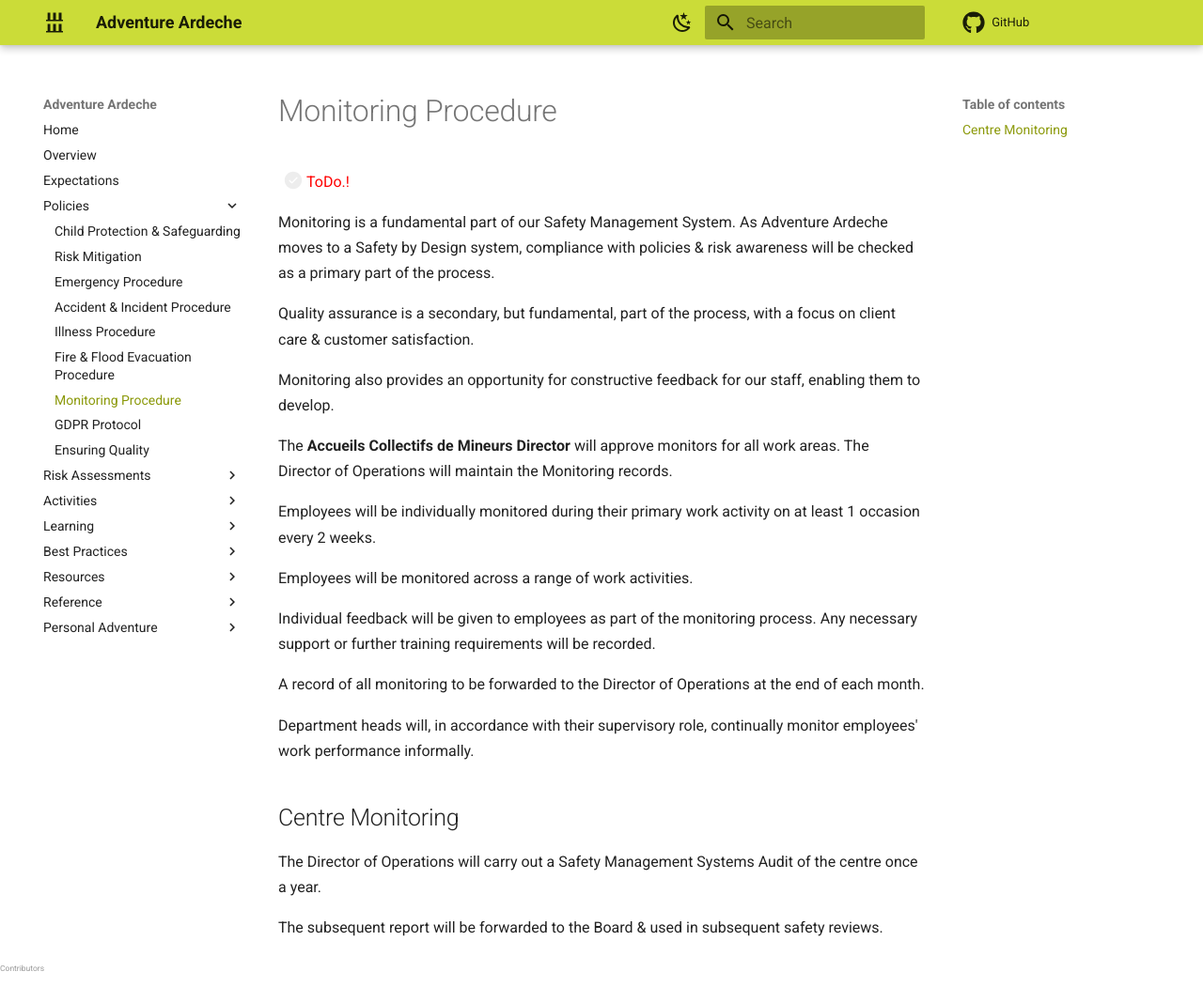
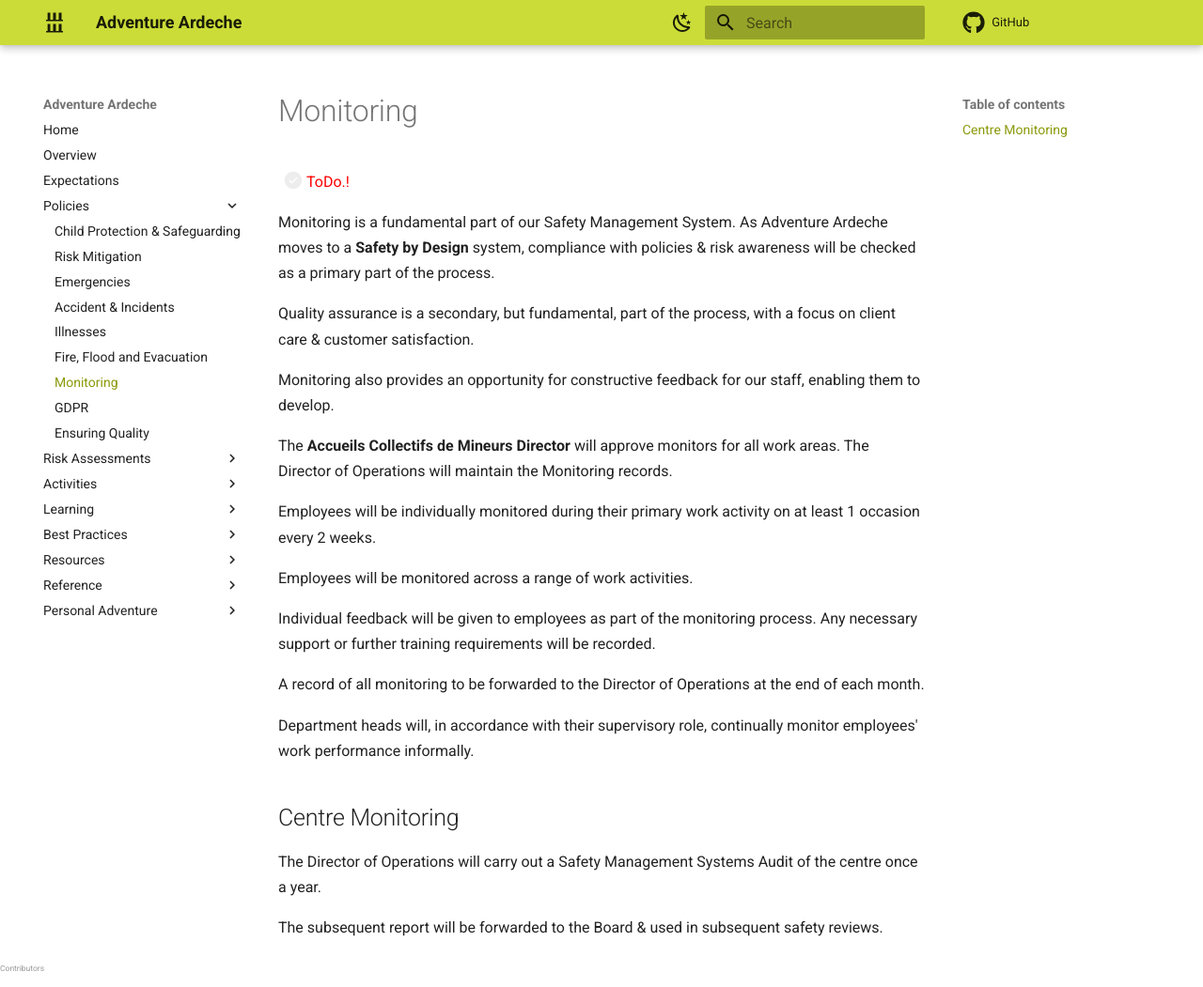
Before and after one commit to Matt-Adventure-Ardeche/staffhandbook, an MkDocs documentation site: the page built from docs/policies/monitoring.md, in a window 1280 px wide and 1051 px high. Shown: the whole window at 94% size. Built offline with MkDocs 1.6.1 and Material for MkDocs 9.7.7, drawn with Linux system fonts in a browser that asks for light colours; comment, search, counter and statistics services are not loaded.

Commit message:
update policeis

```diff
--- a/docs/policies/accidentsincidents.md
+++ b/docs/policies/accidentsincidents.md
@@ -1,4 +1,4 @@
-# Accident & Incident Procedure
+# Accident & Incidents
 
 - [ ] <span style="color:red">ToDo.!</span>
 
--- a/docs/policies/emergency.md
+++ b/docs/policies/emergency.md
@@ -1,4 +1,4 @@
-# Emergency Procedure
+# Emergencies
 
 - [ ] <span style="color:red">ToDo.!</span>
 
--- a/docs/policies/fireflood.md
+++ b/docs/policies/fireflood.md
@@ -1,4 +1,4 @@
-# Fire & Flood Evacuation Procedure
+# Fire, Flood and Evacuation
 
 - [ ] <span style="color:red">ToDo.!</span>
 
--- a/docs/policies/gdpr.md
+++ b/docs/policies/gdpr.md
@@ -1,4 +1,4 @@
-# GDPR Protocol
+# GDPR
 
 - [ ] <span style="color:red">ToDo.!</span>
 
--- a/docs/policies/illness.md
+++ b/docs/policies/illness.md
@@ -1,4 +1,4 @@
-# Illness Procedure
+# Illnesses
 
 - [ ] <span style="color:red">ToDo.!</span>
 
--- a/docs/policies/monitoring.md
+++ b/docs/policies/monitoring.md
@@ -1,8 +1,8 @@
-# Monitoring Procedure
+# Monitoring
 
 - [ ] <span style="color:red">ToDo.!</span>
 
-Monitoring is a fundamental part of our Safety Management System. As Adventure Ardeche moves to a Safety by Design system, compliance with policies & risk awareness will be checked as a primary part of the process.
+Monitoring is a fundamental part of our Safety Management System. As Adventure Ardeche moves to a **Safety by Design** system, compliance with policies & risk awareness will be checked as a primary part of the process.
 
 Quality assurance is a secondary, but fundamental, part of the process, with a focus on client care & customer satisfaction.
 
```
